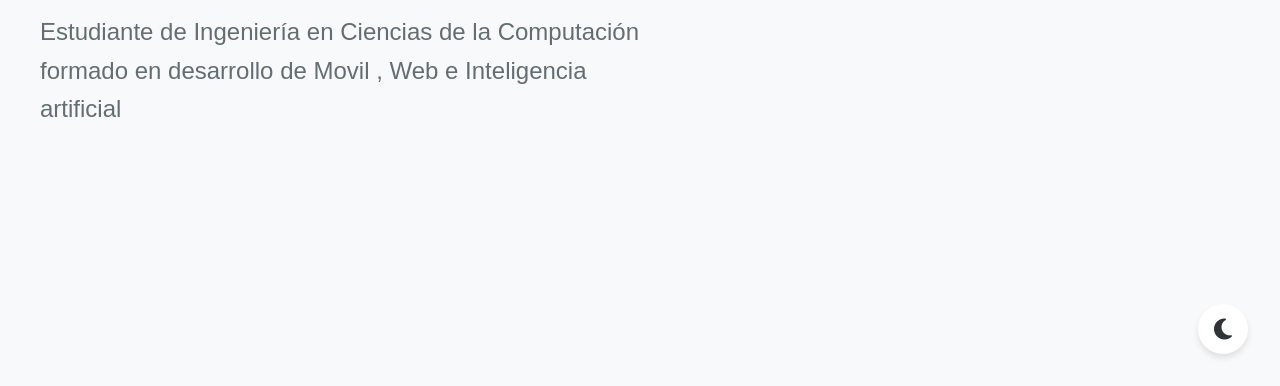
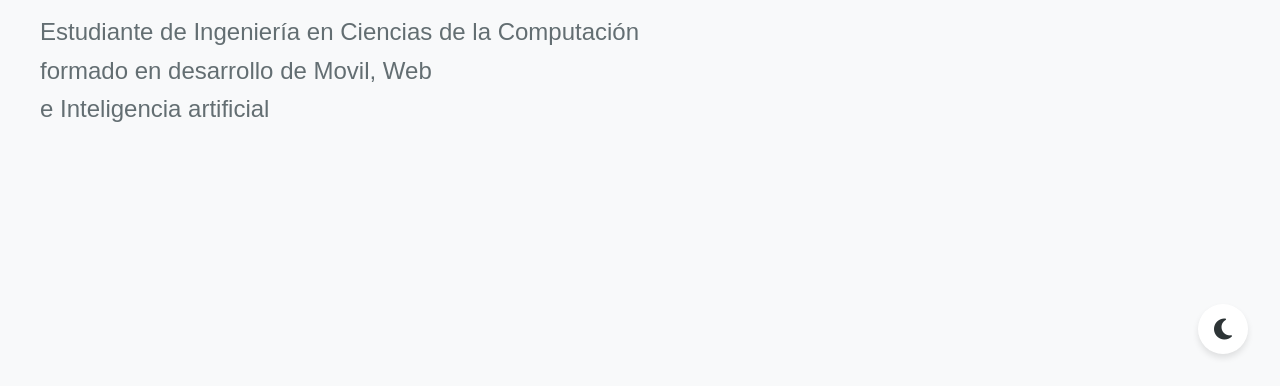
Before and after one commit to RodBasilio/portfolio_rod, a plain HTML site: page index.html in a window 1280 px wide. Shown: the part 414-800 px from the top of the page. Drawn offline with Linux system fonts and the light colour scheme.

Commit message:
complete portfolio

```diff
--- a/index.html
+++ b/index.html
@@ -586,7 +586,7 @@
     <section class="hero" id="inicio">
         <div class="hero-content">
             <h1>Hola, soy<br>Rodrigo Walter Andre Basilio</h1>
-            <p>Estudiante de Ingeniería en Ciencias de la Computación formado en desarrollo de Movil , Web e Inteligencia artificial</p>
+            <p>Estudiante de Ingeniería en Ciencias de la Computación formado en desarrollo de Movil, Web<br>e Inteligencia artificial</p>
         </div>
     </section>
 
```
